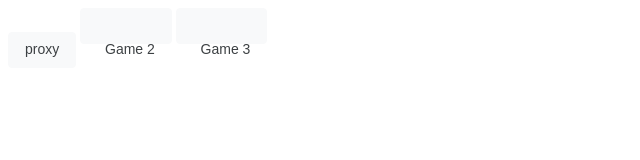
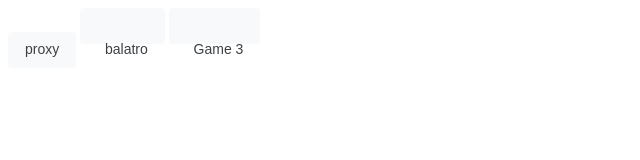
Before and after one commit to saxmandum/a-bc2, a plain HTML site: page index.html in a window 1280 px wide. Shown: the full height of the page, 0-640 px from the left. Drawn offline with Linux system fonts and the light colour scheme.

Commit message:
Update Game 2 button link and label

```diff
--- a/index.html
+++ b/index.html
@@ -46,8 +46,8 @@
 <button class="button-16" onclick="myFunction()">proxy</button>
 
 
-<button class="button-16" onclick="openGame('https://example.com/game2/')">
-  Game 2
+<button class="button-16" onclick="openGame('https://a-bc2.vercel.app/games/balatro.html')">
+  balatro
 </button>
 
 <button class="button-16" onclick="openGame('https://example.com/game3/')">
```
